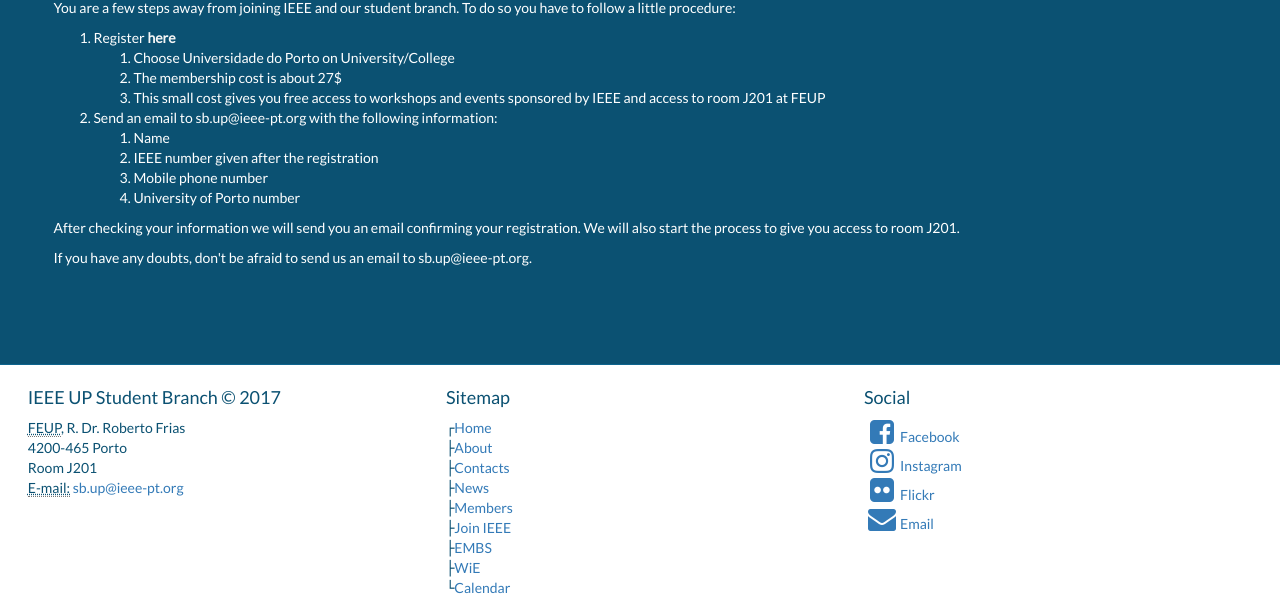
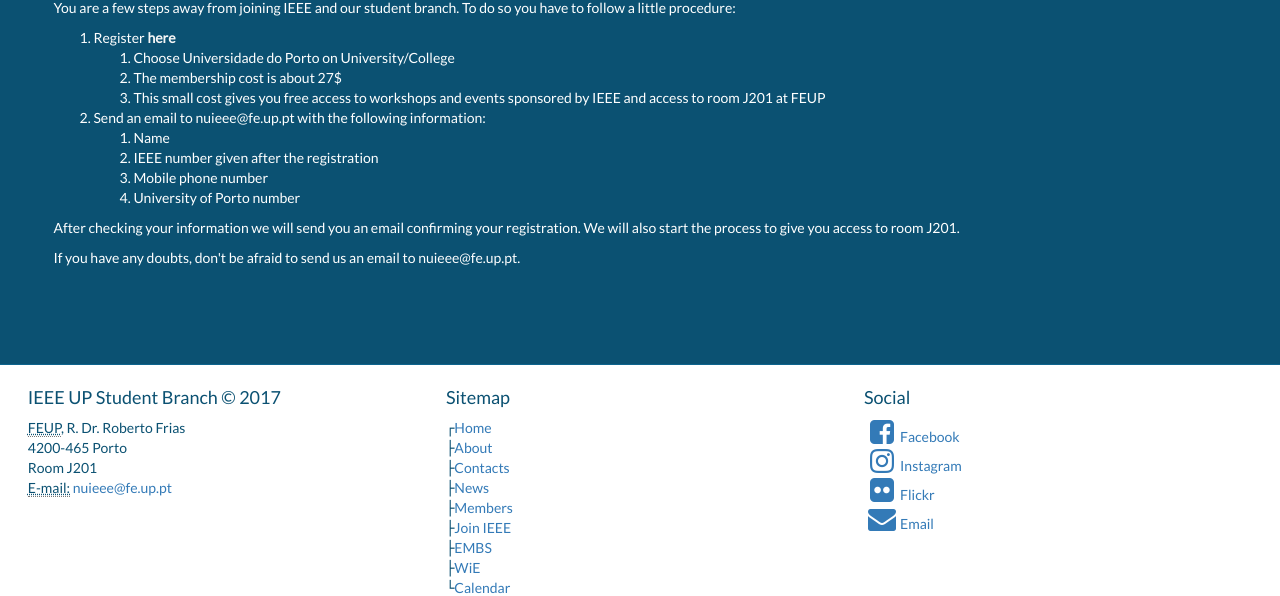
Before and after one commit to ieeeupsb/nuieee-website, a Jekyll site: the page built from membership.html, in a window 1280 px wide. Shown: the part 236-832 px from the top of the page. Built offline with Jekyll 4.4.1, drawn with Linux system fonts in a browser that asks for light colours; nearby versions of some CDN libraries.

Commit message:
Update email

```diff
--- a/_config.yml
+++ b/_config.yml
@@ -14,7 +14,7 @@
 # You can create any custom variable you would like, and they will be accessible
 # in the templates via {{ site.myvariable }}.
 title: IEEE UP Student Branch
-email: sb.up@ieee-pt.org
+email: nuieee@fe.up.pt
 description: > # this means to ignore newlines until "baseurl:"
   Write an awesome description for your new site here. You can edit this
   line in _config.yml. It will appear in your document head meta (for
```
